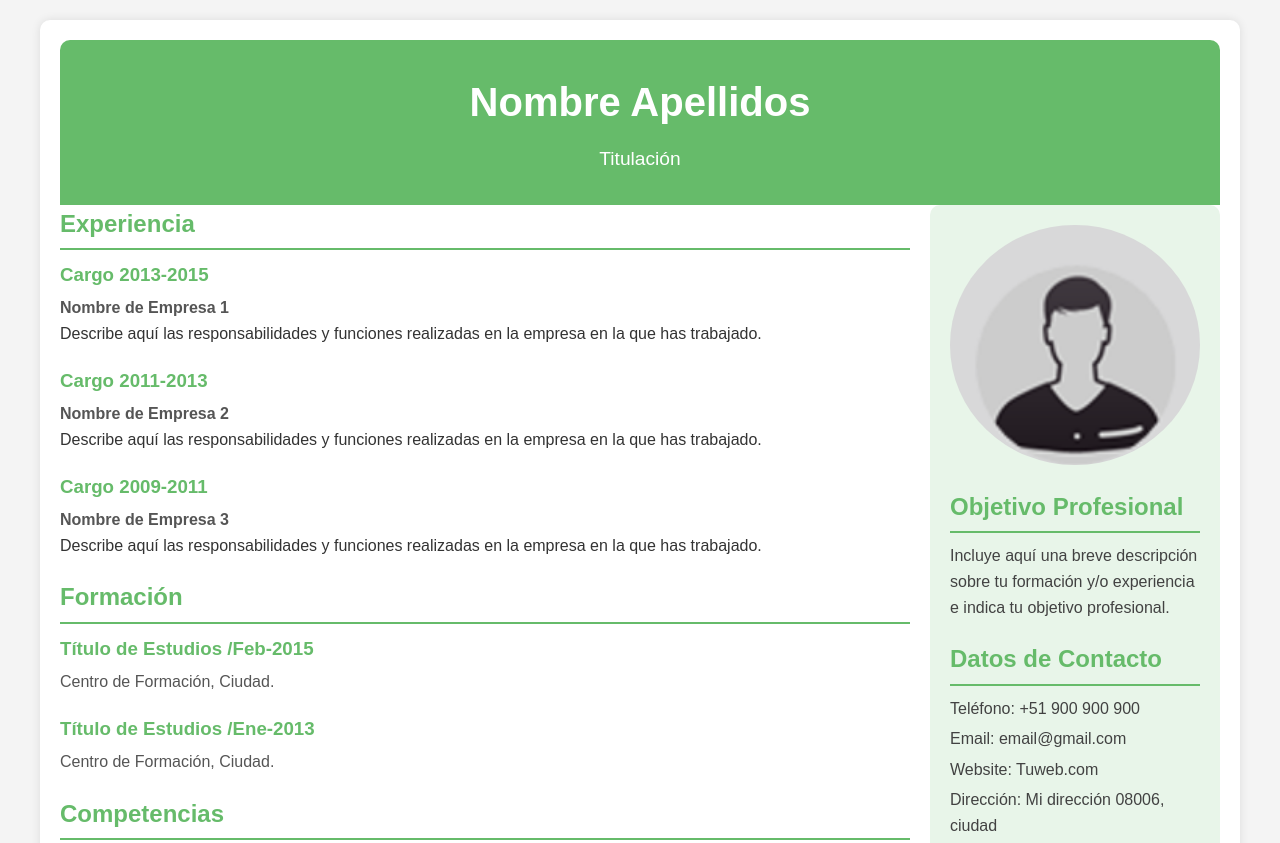
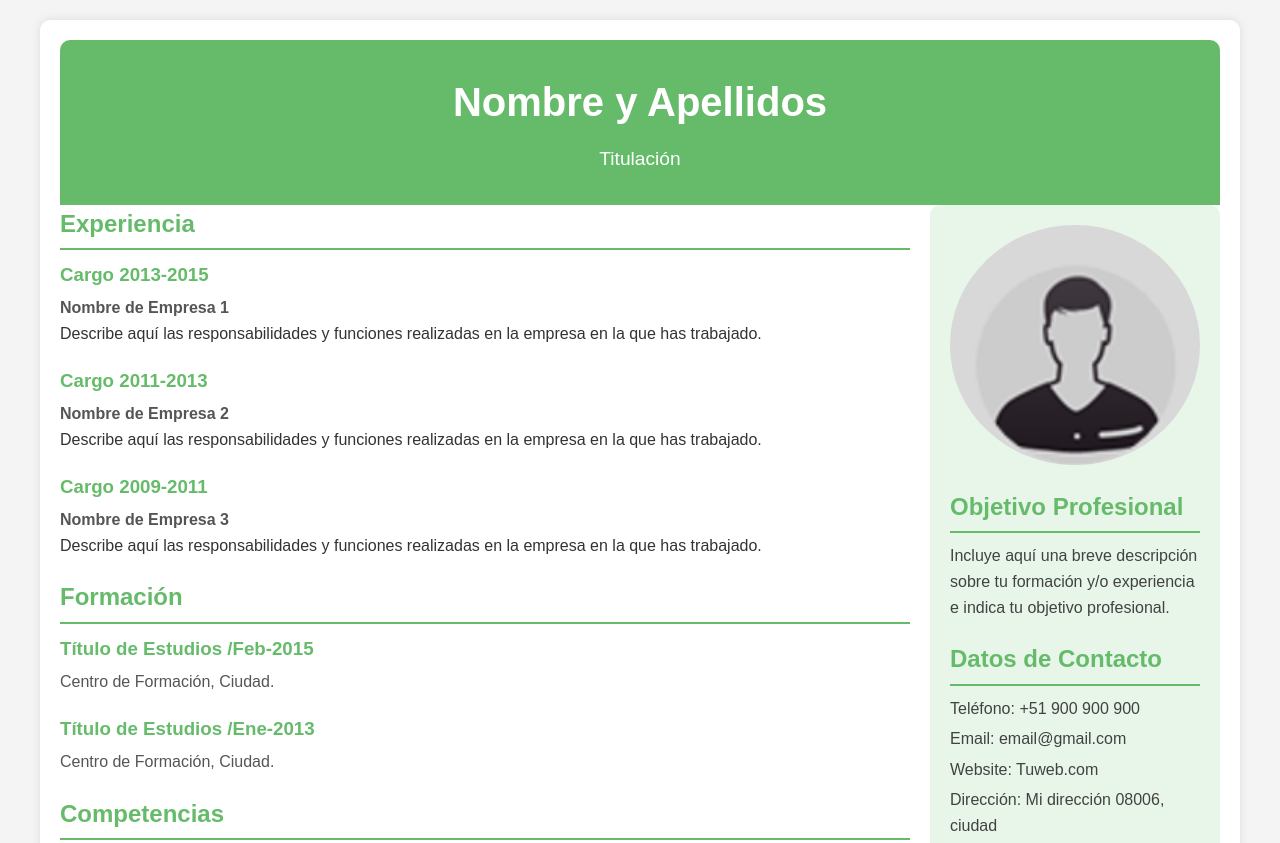
Before and after one commit to frank35yt/paginaWEBcurricunlon, a plain HTML site: page index.html in a window 1280 px wide. Shown: the top 843 px of the page. Drawn offline with Linux system fonts and the light colour scheme.

Commit message:
Actualizar index.html

```diff
--- a/index.html
+++ b/index.html
@@ -9,7 +9,7 @@
 <body>
     <div class="container">
         <header>
-            <h1>Nombre Apellidos</h1>
+            <h1>Nombre y Apellidos</h1>
             <p>Titulación</p>
         </header>
 
```
